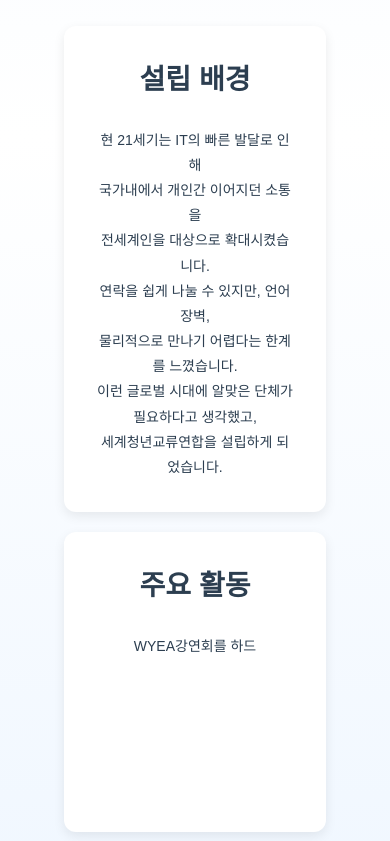
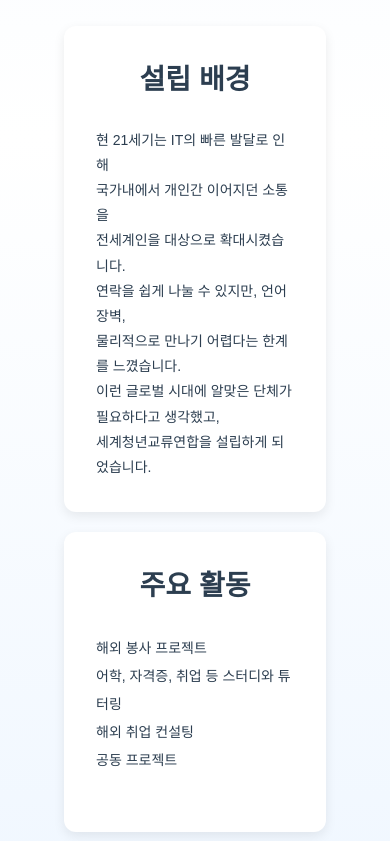
Before and after one commit to wooju8303/WYEA-frontend, a Vue app: page / in a window 390 px wide. Shown: the part 1156-1997 px from the top of the page. Built offline with nearby package versions, Linux system fonts and the light colour scheme; what quasar would draw is missing.

Commit message:
주요활동 내용 추가

```diff
--- a/src/views/HomeView.vue
+++ b/src/views/HomeView.vue
@@ -179,7 +179,7 @@ onBeforeUnmount(() => {
     </div>
     <div class="section1-div2">
       <p>연합 지부</p>
-      <LogoMarquee :logos="logos" :duration="40" :gap="56" :repeat="4" :logoHeight="60"
+      <LogoMarquee :logos="logos" :duration="50" :gap="56" :repeat="4" :logoHeight="60"
                    style="max-width: 800px; width: 100%; margin: 10px auto 0;"/>
     </div>
     <div class="section1-div3">
@@ -197,7 +197,6 @@ onBeforeUnmount(() => {
       <div class="section2-card1">
         <h4>설립 배경</h4>
         <p>현 21세기는 IT의 빠른 발달로 인해<br/>
-
           국가내에서 개인간 이어지던 소통을 <br/>
           전세계인을 대상으로 확대시켰습니다.<br/>
           연락을 쉽게 나눌 수 있지만, 언어 장벽,<br/>
@@ -206,9 +205,12 @@ onBeforeUnmount(() => {
           세계청년교류연합을 설립하게 되었습니다.
         </p>
       </div>
-      <div class="section2-card1">
+      <div class="section2-card2">
         <h4>주요 활동</h4>
-        <p>WYEA강연회를 하드 <br/>
+        <p>해외 봉사 프로젝트<br/>
+          어학, 자격증, 취업 등 스터디와 튜터링<br/>
+          해외 취업 컨설팅<br/>
+          공동 프로젝트<br/>
         </p>
       </div>
     </div>
@@ -485,8 +487,12 @@ body {
   border-radius: 12px;        /* 모서리 둥글게 */
   box-shadow: 0 4px 12px rgba(0,0,0,0.08); /* 부드러운 그림자 */
   padding: 2rem;  /* 내부 여백 */
-  text-align: center;         /* 가운데 정렬 (원하면 left로 변경) */
   transition: transform 0.2s ease, box-shadow 0.2s ease;
+}
+
+.section2-card1:hover {
+  transform: translateY(-6px);
+  box-shadow: 0 8px 20px rgba(0,0,0,0.15);
 }
 
 @media (max-width: 1024px) {
@@ -495,21 +501,60 @@ body {
   }
 }
 
-.section2-div2 h4 {
+.section2-card1 h4 {
+  text-align: center;
   font-weight: 700;
+}
+
+.section2-card1 p {
+  text-align: left;
+  margin-top: 25px;
+  font-weight: 400;
+  font-size: 1.1rem;
+  line-height: 1.8;
+}
+
+.section2-card2 {
+  flex: 1 1 450px;            /* 최소 300px, 공간 있으면 늘어남 */
+  max-width: 550px;           /* 카드 최대 폭 */
+  min-height: 400px; /* 세로 최소 높이 */
+  background: #ffffff;        /* 카드 배경색 */
+  border-radius: 12px;        /* 모서리 둥글게 */
+  box-shadow: 0 4px 12px rgba(0,0,0,0.08); /* 부드러운 그림자 */
+  padding: 2rem;  /* 내부 여백 */
+  text-align: left;         /* 가운데 정렬 (원하면 left로 변경) */
+  transition: transform 0.2s ease, box-shadow 0.2s ease;
+}
+
+.section2-card2:hover {
+  transform: translateY(-6px);
+  box-shadow: 0 8px 20px rgba(0,0,0,0.15);
+}
+
+@media (max-width: 1024px) {
+  .section2-card2 {
+    min-height: 300px; /* 세로 최소 높이 */
+  }
+}
+
+.section2-card2 h4 {
+  text-align: center;
+  font-weight: 700;
+}
+
+.section2-card2 p {
+  text-align: left;
+  margin-top: 25px;
+  font-weight: 400;
+  font-size: 1.1rem;
+  line-height: 2.0;
+
 }
 
 @media (max-width: 1024px) {
   .section2-div2 h4 {
     font-size: 28px; /* 모바일에서 다른 크기 */
   }
-}
-
-.section2-div2 p {
-  margin-top: 25px;
-  font-weight: 400;
-  font-size: 1.1rem;
-  line-height: 1.8;
 }
 
 @media (max-width: 1024px) {
```
